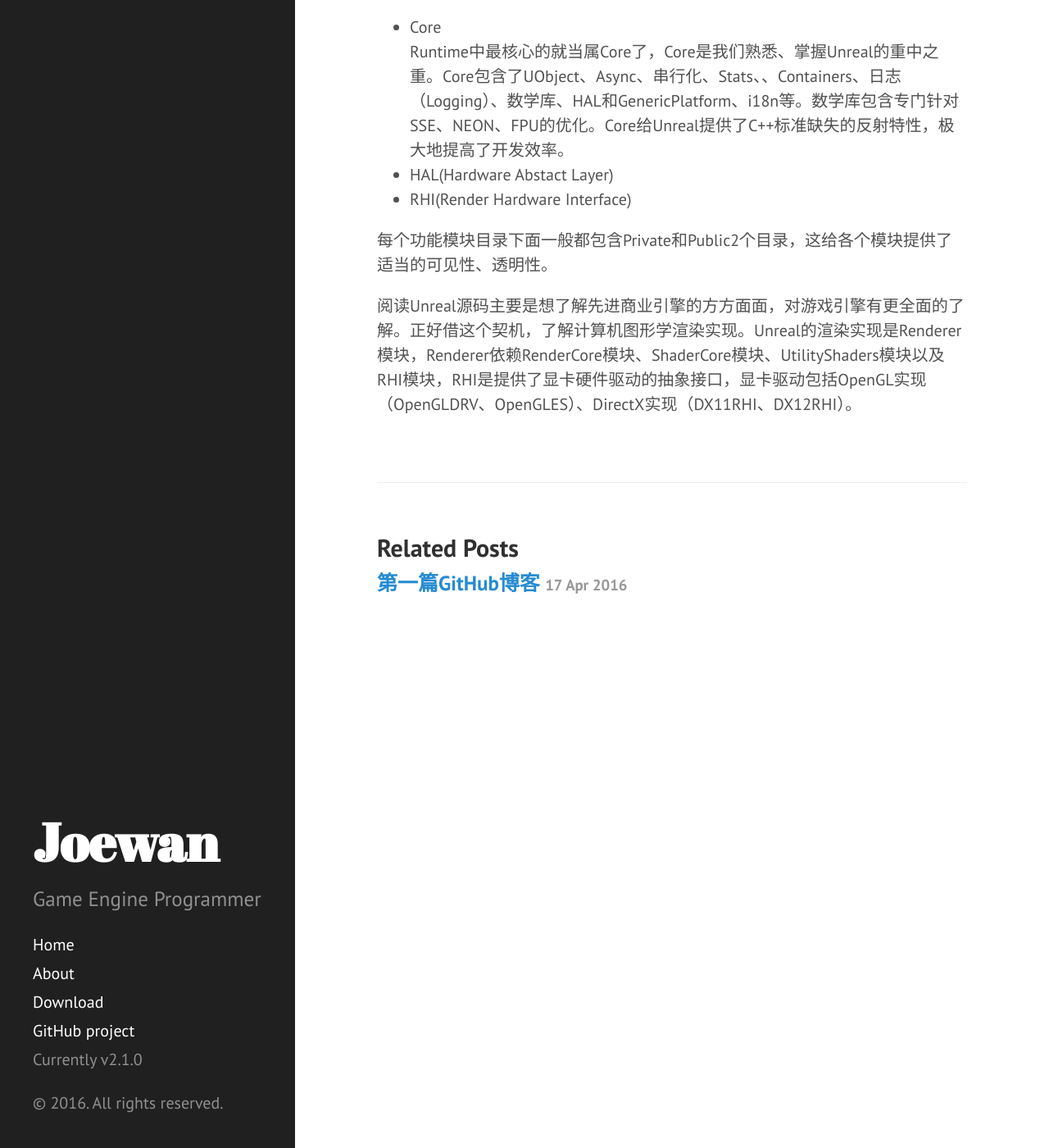
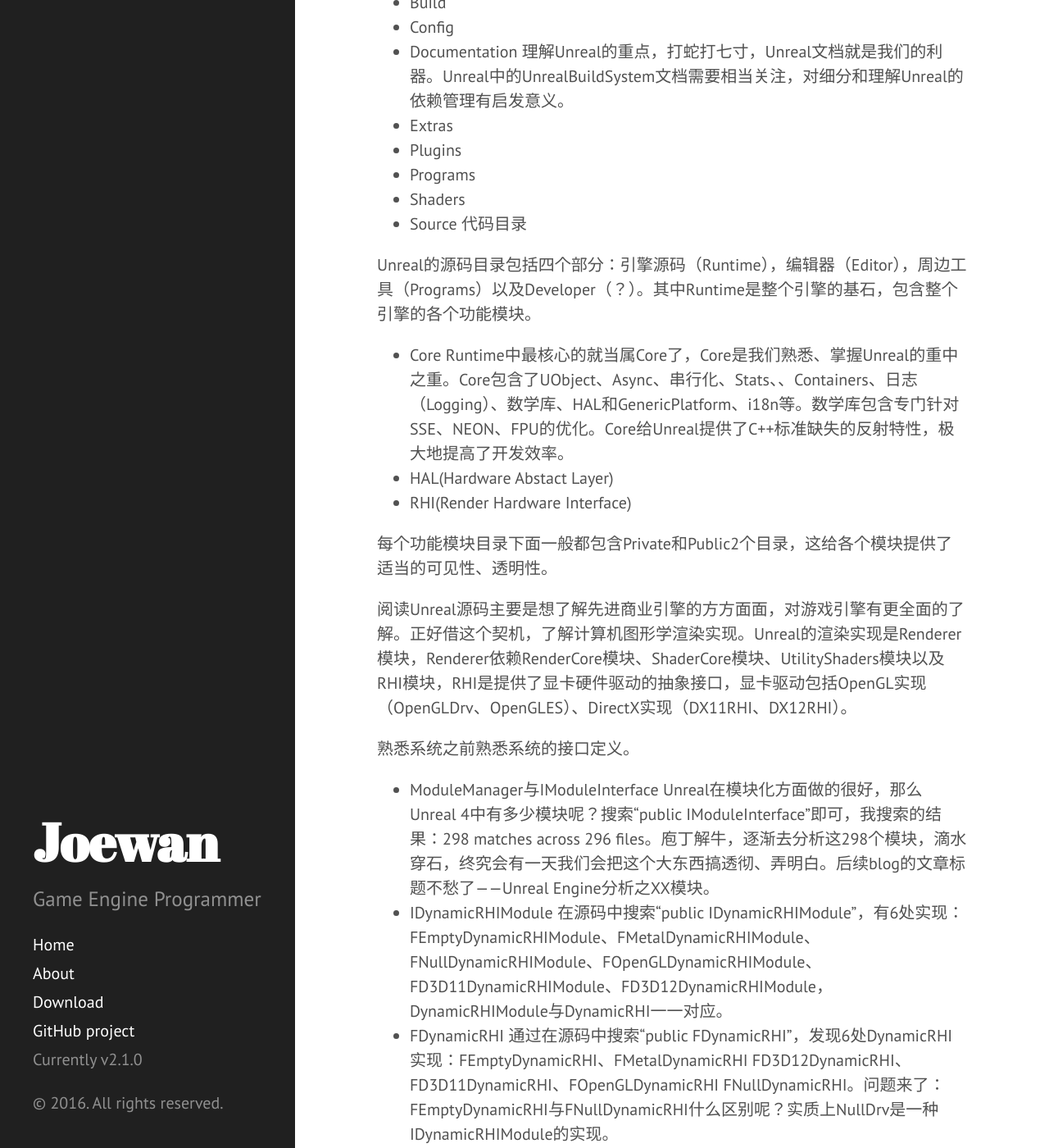
Before and after one commit to joewan/joewan.github.io, a Jekyll site: the page built from _posts/2016-04-18-unreal-engine-01.md, in a window 1280 px wide and 1400 px high, scrolled down 446 px. Shown: the whole window at 82% size. Built offline with Jekyll 4.4.1, drawn with Linux system fonts in a browser that asks for light colours; some of the changed text lies outside the part shown.

Commit message:
unreal 引擎目录结构分析，DynamicRHI和IDynamicRHIModule。

```diff
--- a/_posts/2016-04-18-unreal-engine-01.md
+++ b/_posts/2016-04-18-unreal-engine-01.md
@@ -9,6 +9,18 @@ title: Unreal Engine 4 代码分析一
 
 ### Unreal Engine模块
 
+熟悉系统之前先了解一下引擎目录：
+
++ Binaries
++ Build
++ Config
++ Documentation 理解Unreal的重点，打蛇打七寸，Unreal文档就是我们的利器。Unreal中的UnrealBuildSystem文档需要相当关注，对细分和理解Unreal的依赖管理有启发意义。
++ Extras
++ Plugins
++ Programs
++ Shaders
++ Source 代码目录
+
 Unreal的源码目录包括四个部分：引擎源码（Runtime），编辑器（Editor），周边工具（Programs）以及Developer（？）。其中Runtime是整个引擎的基石，包含整个引擎的各个功能模块。
 
 + Core
@@ -18,4 +30,11 @@ Runtime中最核心的就当属Core了，Core是我们熟悉、掌握Unreal的
 
 每个功能模块目录下面一般都包含Private和Public2个目录，这给各个模块提供了适当的可见性、透明性。
 
-阅读Unreal源码主要是想了解先进商业引擎的方方面面，对游戏引擎有更全面的了解。正好借这个契机，了解计算机图形学渲染实现。Unreal的渲染实现是Renderer模块，Renderer依赖RenderCore模块、ShaderCore模块、UtilityShaders模块以及RHI模块，RHI是提供了显卡硬件驱动的抽象接口，显卡驱动包括OpenGL实现（OpenGLDRV、OpenGLES）、DirectX实现（DX11RHI、DX12RHI）。
+阅读Unreal源码主要是想了解先进商业引擎的方方面面，对游戏引擎有更全面的了解。正好借这个契机，了解计算机图形学渲染实现。Unreal的渲染实现是Renderer模块，Renderer依赖RenderCore模块、ShaderCore模块、UtilityShaders模块以及RHI模块，RHI是提供了显卡硬件驱动的抽象接口，显卡驱动包括OpenGL实现（OpenGLDrv、OpenGLES）、DirectX实现（DX11RHI、DX12RHI）。
+
+熟悉系统之前熟悉系统的接口定义。
+
++ ModuleManager与IModuleInterface Unreal在模块化方面做的很好，那么Unreal 4中有多少模块呢？搜索“public IModuleInterface”即可，我搜索的结果：298 matches across 296 files。庖丁解牛，逐渐去分析这298个模块，滴水穿石，终究会有一天我们会把这个大东西搞透彻、弄明白。后续blog的文章标题不愁了——Unreal Engine分析之XX模块。
++ IDynamicRHIModule 在源码中搜索“public IDynamicRHIModule”，有6处实现：FEmptyDynamicRHIModule、FMetalDynamicRHIModule、FNullDynamicRHIModule、FOpenGLDynamicRHIModule、FD3D11DynamicRHIModule、FD3D12DynamicRHIModule，DynamicRHIModule与DynamicRHI一一对应。
++ FDynamicRHI 通过在源码中搜索“public FDynamicRHI”，发现6处DynamicRHI实现：FEmptyDynamicRHI、FMetalDynamicRHI FD3D12DynamicRHI、FD3D11DynamicRHI、FOpenGLDynamicRHI FNullDynamicRHI。问题来了：FEmptyDynamicRHI与FNullDynamicRHI什么区别呢？实质上NullDrv是一种IDynamicRHIModule的实现。
++ IRHICommandContext
```
